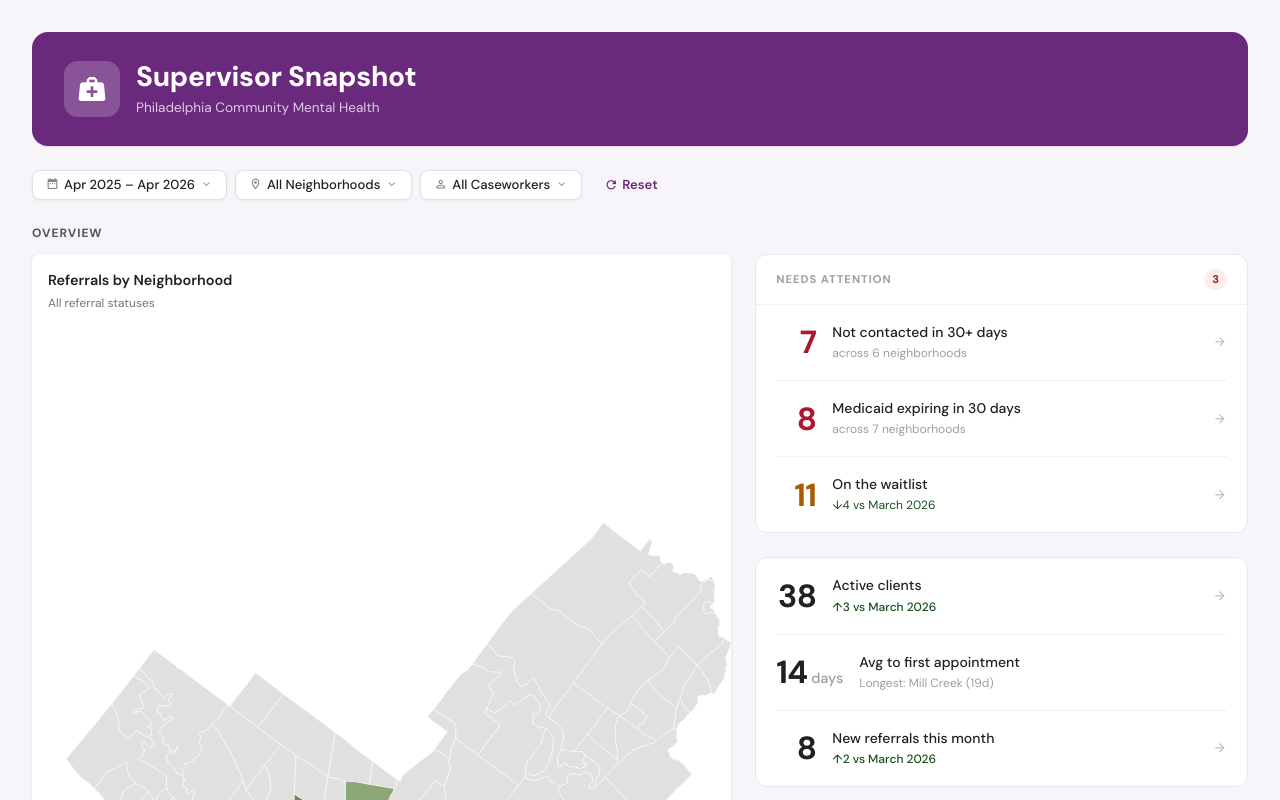
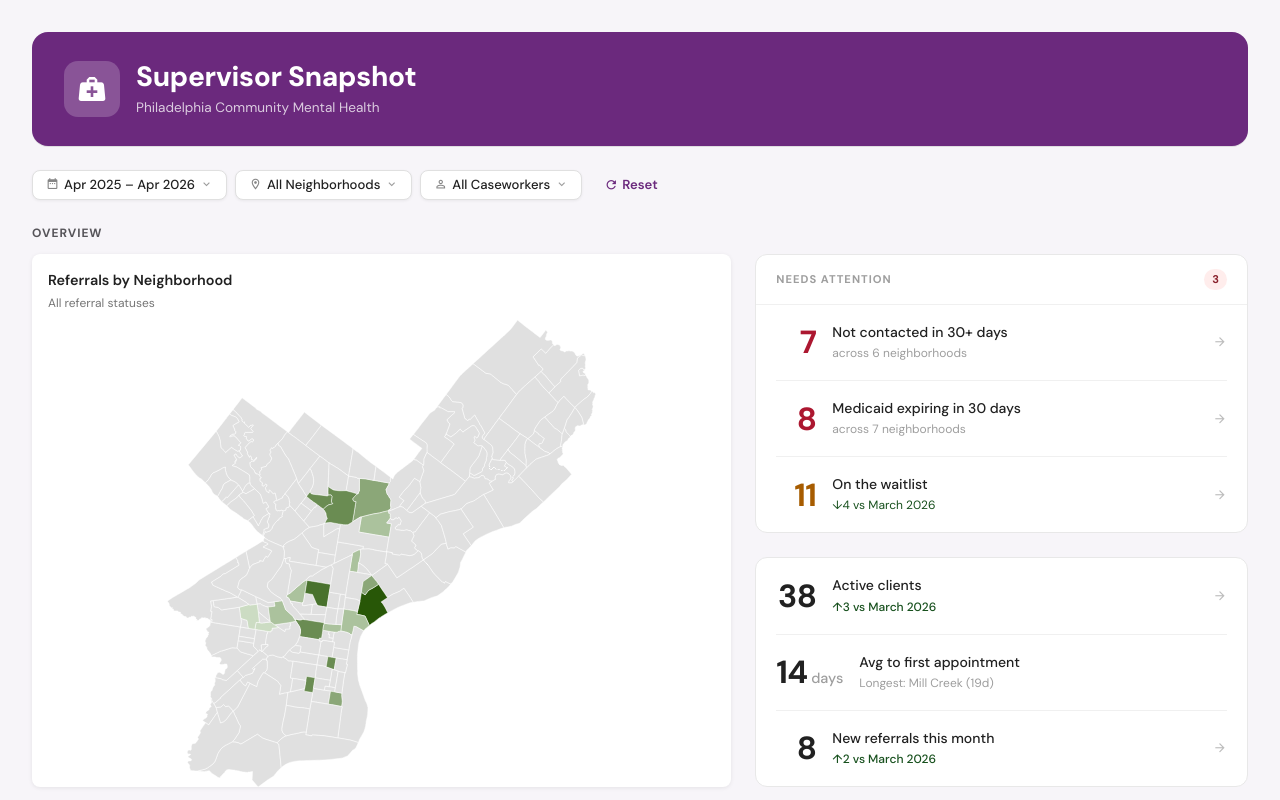
Before and after one commit to kmcconnell4/Protogen_Academy_300_Supervisor_Snapshot, a Vue app: page / in a window 1280 px wide. Shown: the top 800 px of the page. Built offline with nearby package versions, Linux system fonts and the light colour scheme.

Commit message:
Fixed a bug with inifitinely growing map component

```diff
--- a/src/components/PhillyNeighborhoodMap.vue
+++ b/src/components/PhillyNeighborhoodMap.vue
@@ -181,6 +181,12 @@ const ariaLabel = computed(() => {
   overflow: hidden;
 }
 
+.map-wrap svg {
+  position: absolute;
+  top: 0;
+  left: 0;
+}
+
 .map-polygon {
   cursor: pointer;
   transition: opacity 0.15s;
```
